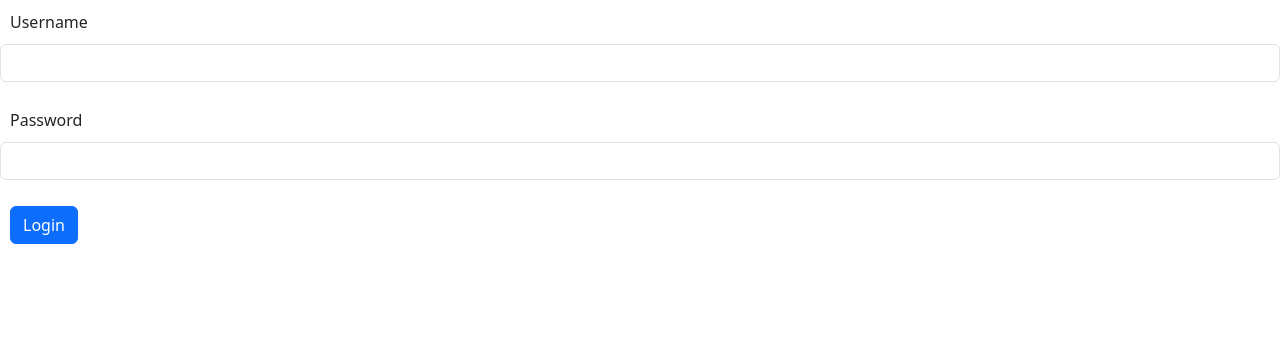
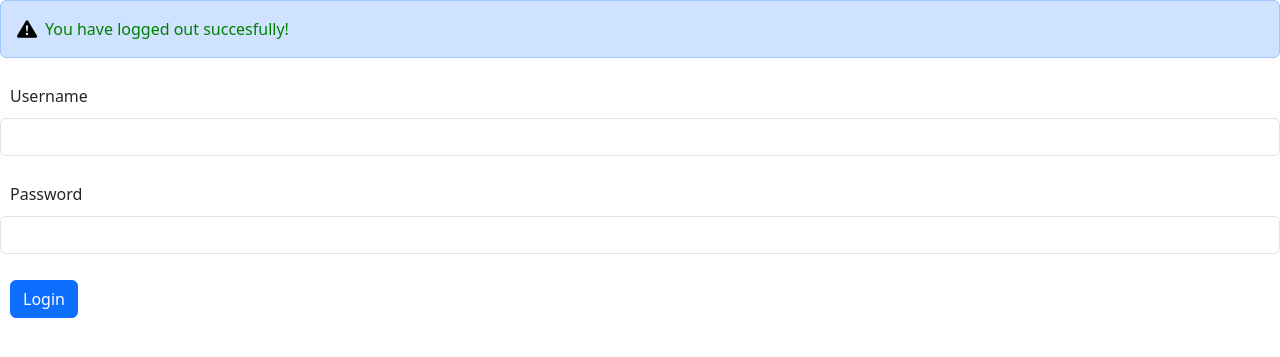
Before and after one commit to eeoviosa/Ticketing-Website, a Django app: page /ticket/logout in a window 1280 px wide. Shown: the top 357 px of the page. Run offline with Django 4.2, Linux system fonts and the light colour scheme.

Commit message:
Fully Working Model

```diff
--- a/Graduation/ticket/templates/tickets/login.html
+++ b/Graduation/ticket/templates/tickets/login.html
@@ -6,7 +6,16 @@
 {%endif%}
     <form action="{% url 'login' %}" method = "POST" >
         {%csrf_token%}
-
+        {%if check%}
+        <div style = "color: green;"class="alert alert-primary d-flex align-items-center" role="alert">
+            <svg style = "height: 20px;" xmlns="http://www.w3.org/2000/svg" class="bi bi-exclamation-triangle-fill flex-shrink-0 me-2" viewBox="0 0 16 16" role="img" aria-label="Warning:">
+              <path d="M8.982 1.566a1.13 1.13 0 0 0-1.96 0L.165 13.233c-.457.778.091 1.767.98 1.767h13.713c.889 0 1.438-.99.98-1.767L8.982 1.566zM8 5c.535 0 .954.462.9.995l-.35 3.507a.552.552 0 0 1-1.1 0L7.1 5.995A.905.905 0 0 1 8 5zm.002 6a1 1 0 1 1 0 2 1 1 0 0 1 0-2z"/>
+            </svg>
+            <div>
+              {{check}}
+            </div>
+          </div>
+        {%endif%}
         <div class="mb-3">
         <label style= "margin: 10px;"for="username" class="form-label">Username</label>
         <input class = "form-control" type ="text" name = 'username' id = 'username'>
--- a/Graduation/ticket/views.py
+++ b/Graduation/ticket/views.py
@@ -52,7 +52,8 @@ def add(request):
 
 def logt(request):
     logout(request)
-    return render(request, 'tickets/login.html' )
+    return render(request, 'tickets/login.html', {"check": "You have logged out succesfully!"
+                                                  })
 
 def editForm(request):
     return render(request, 'tickets/registrants.html')
```
Also changed, not shown: Graduation/db.sqlite3.
